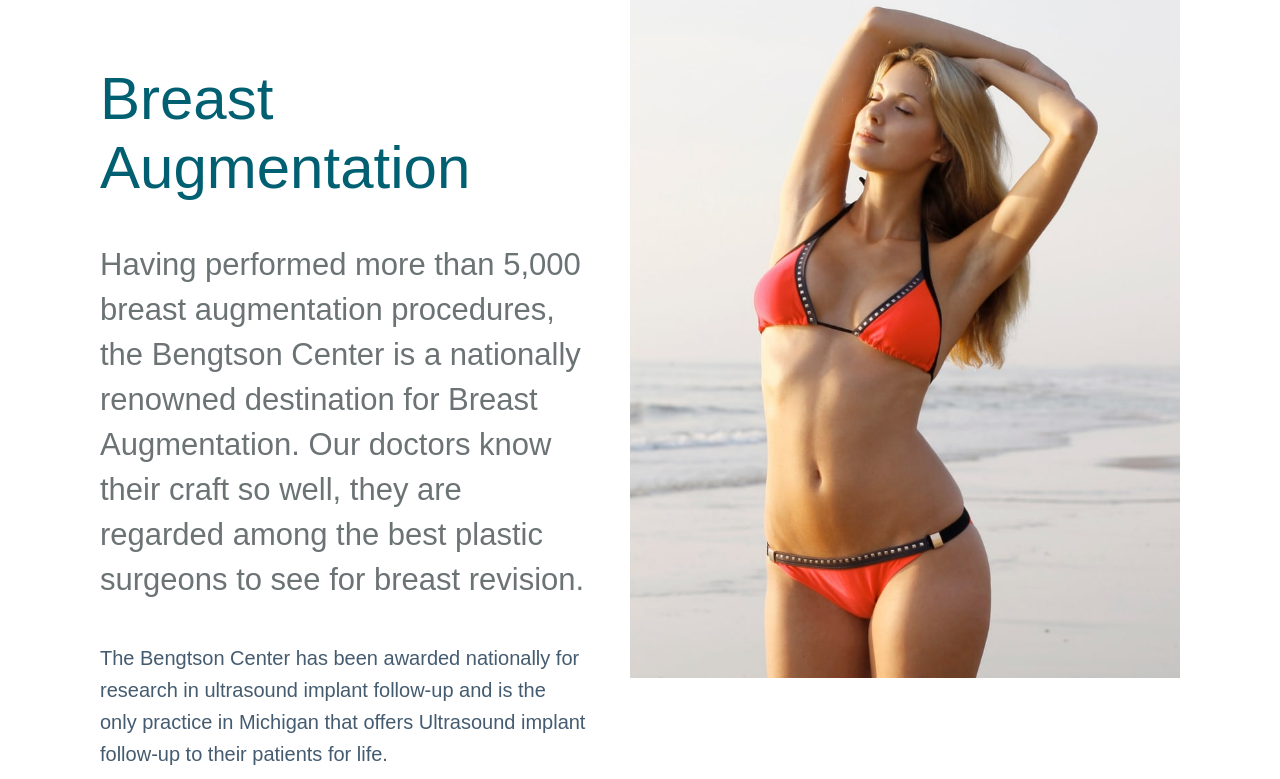
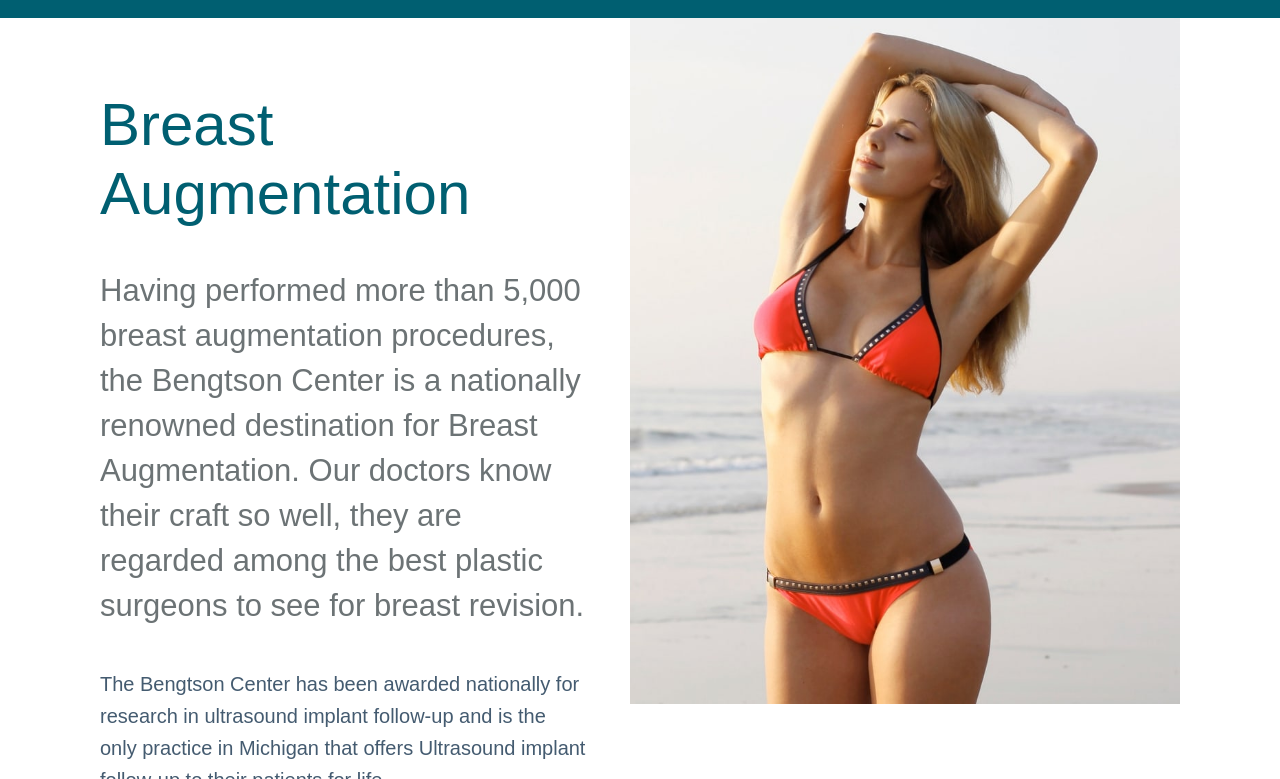
Before and after one commit to Ongomobile/influx-demo, a plain HTML site: page index.html in a window 1280 px wide. Shown: the part 763-1542 px from the top of the page. Drawn offline with Linux system fonts and the light colour scheme; a script that the page names is missing; a web font is replaced by a local one.

Commit message:
Update styles

```diff
--- a/css/influx.css
+++ b/css/influx.css
@@ -8,7 +8,7 @@
 .featured-container {
   position: absolute;
   left: 0%;
-  top: 399px;
+  top: 425px;
   right: 0%;
   bottom: auto;
   height: auto;
```
